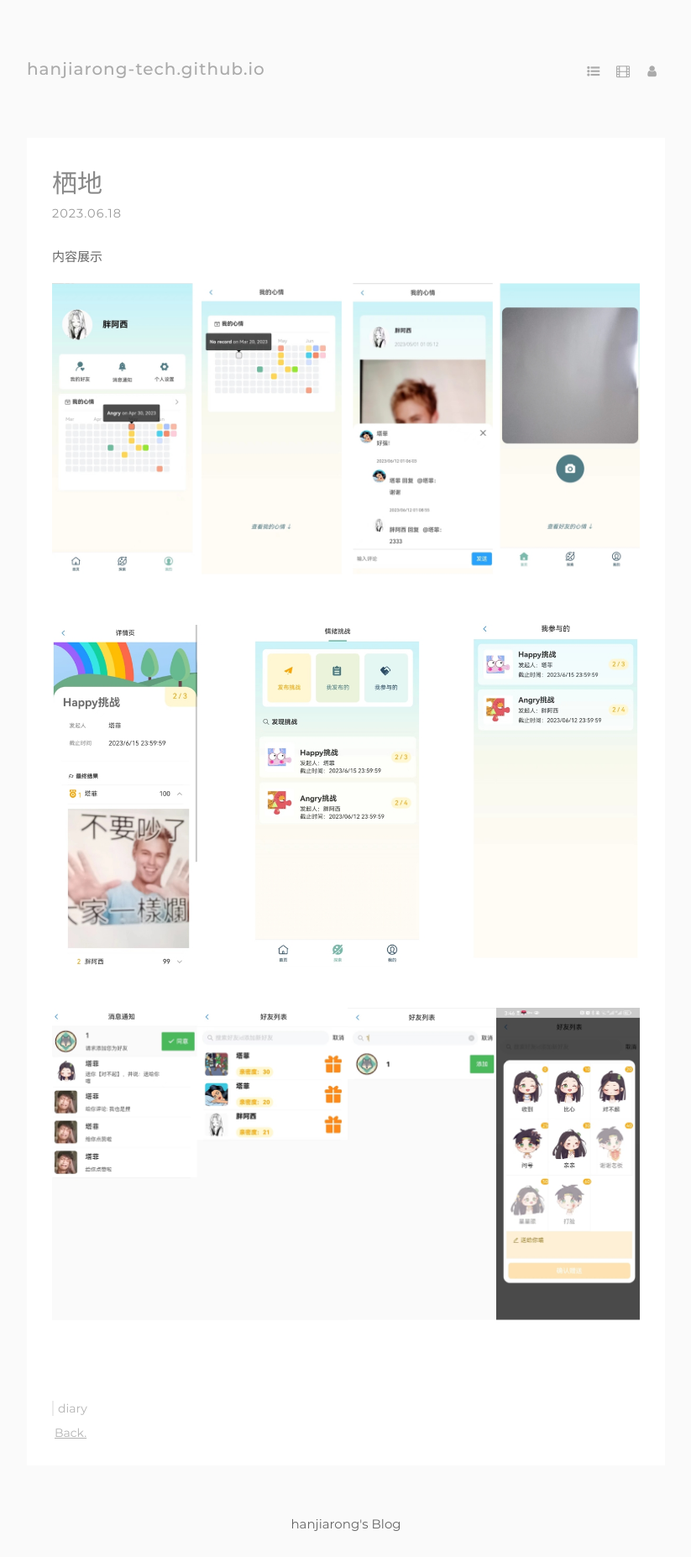
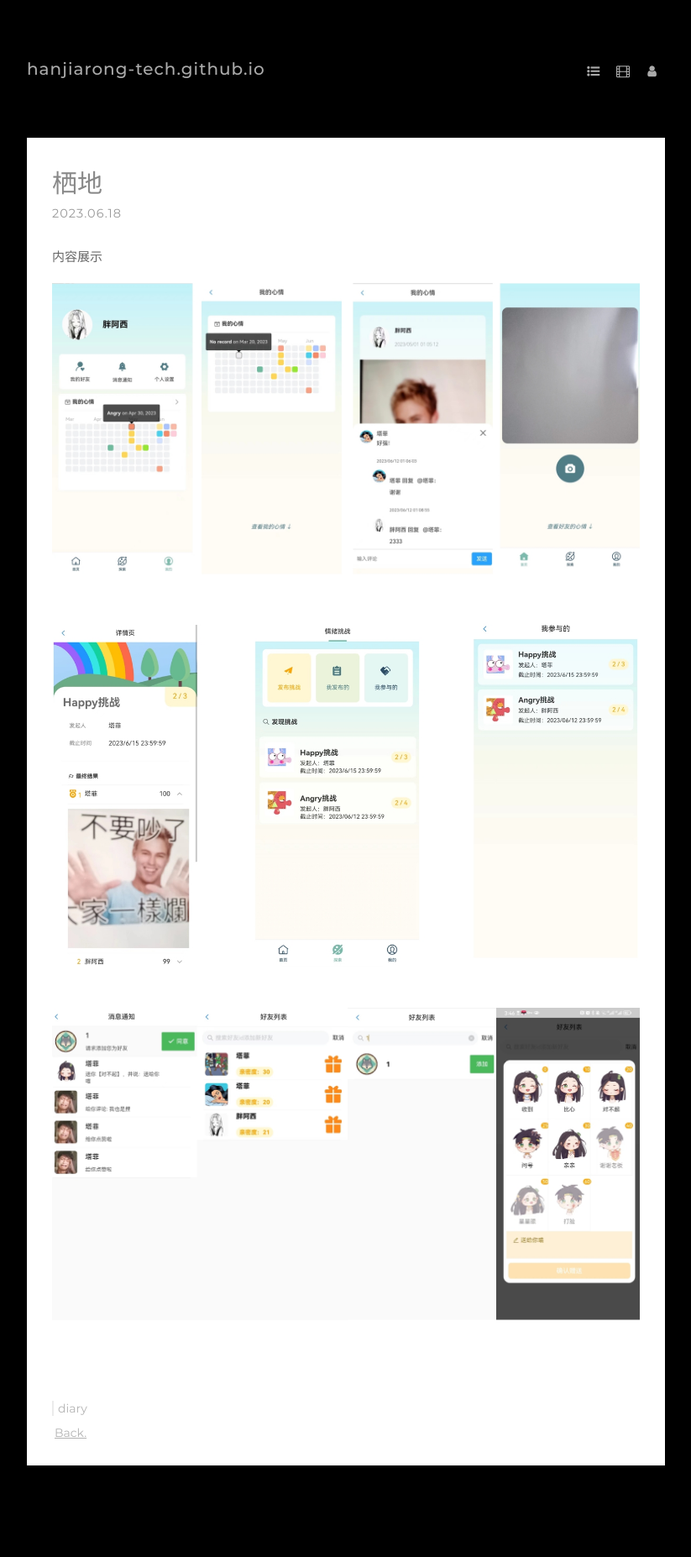
Before and after one commit to hanjiarong-tech/hanjiarong-tech.github.io, a Jekyll site: the page built from _posts/posts/2023-06-18-moodland.md, in a window 1280 px wide. Shown: the whole page at 84% size, without its empty margins (228-1051 px from the left). Built offline with Jekyll 4.4.1, drawn with Linux system fonts in a browser that asks for light colours; comment, search, counter and statistics services are not loaded.

Commit message:
修改颜色

```diff
--- a/_posts/posts/2023-06-18-moodland.md
+++ b/_posts/posts/2023-06-18-moodland.md
@@ -12,4 +12,9 @@ comments: true
 [![Rendering](../../images/post/moodland/moodland12.png)](../../images/post/moodland/moodland12.png){:target="_blank"}
 [![Rendering](../../images/post/moodland/moodland13.png)](../../images/post/moodland/moodland13.png){:target="_blank"}
 [![Rendering](../../images/post/moodland/moodland14.png)](../../images/post/moodland/moodland14.png){:target="_blank"}
+<style>
+    body{
+        background:black;
+    }
+</style>
  <!-- <video style="width:60%;height:60%;margin:auto 50%;transform:translateX(-50%)" class="video" src="../../videos/栖地compressed.mp4" controls></video> -->
```
